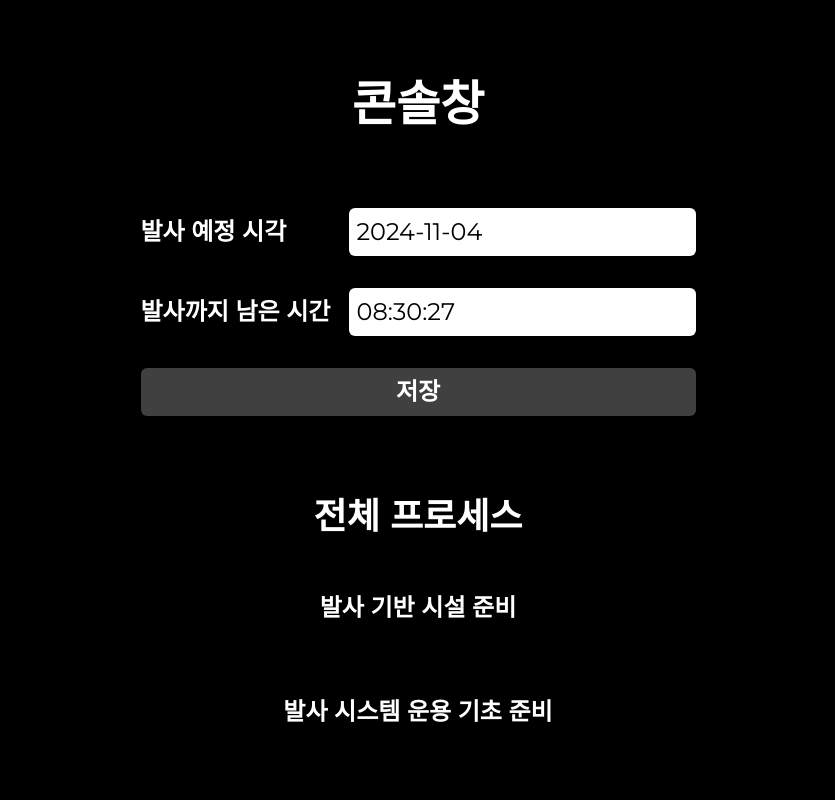
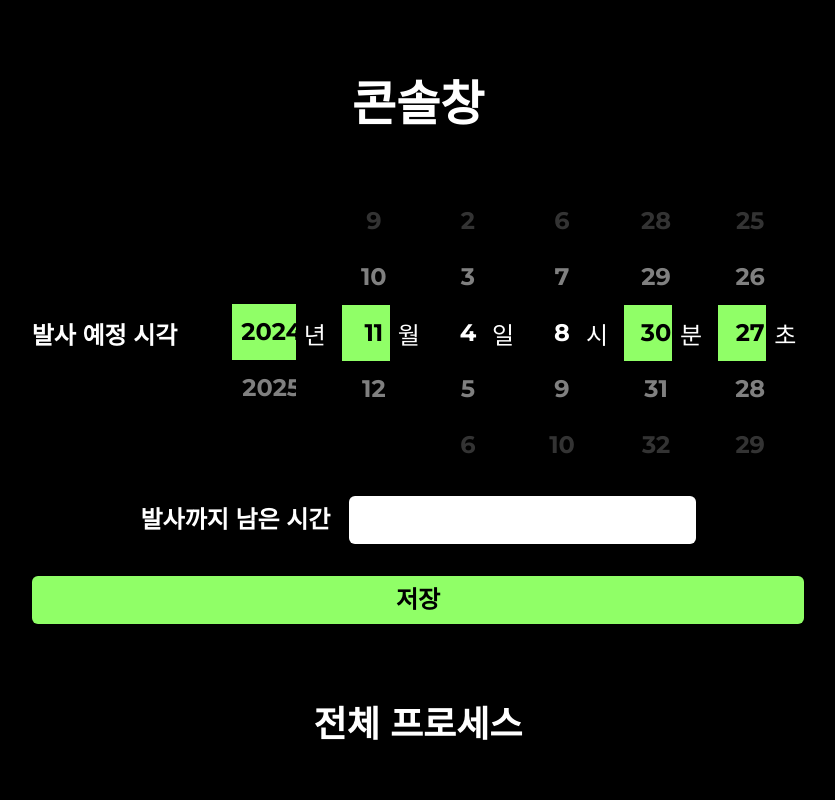
Before and after one commit to hetarho/una-stella, a Next.js app: page /admin in a window 1280 px wide. Shown: the top 800 px of the page, without its empty margins (222-1057 px from the left). Built offline with nearby package versions, Linux system fonts and the light colour scheme; no server answers.

Commit message:
[ADD]스크롤 테스트

```diff
--- a/app/admin/page.tsx
+++ b/app/admin/page.tsx
@@ -1,16 +1,26 @@
 "use client";
 
-import { ChangeEvent, useEffect, useState } from "react";
+import { useCallback, useEffect, useRef, useState } from "react";
 import allProcesses from "../_constant/allProcess";
 import clsx from "clsx";
 
 export default function AdminPage() {
   const [launchTime, setLaunchTime] = useState<Date>(new Date());
   const [currentProcess, setCurrentProcess] = useState(0);
-  const [isLaunchTimeChanged, setIsLaunchTimeChanged] = useState(false);
 
-  const [inputDate, setInputDate] = useState("");
-  const [inputTime, setInputTime] = useState("");
+  const [initialInputYear, setInitialInputYear] = useState("");
+  const [initialInputMonth, setInitialInputMonth] = useState("");
+  const [initialInputDay, setInitialInputDay] = useState("");
+  const [initialInputHours, setInitialInputHours] = useState("");
+  const [initialInputMinutes, setInitialInputMinutes] = useState("");
+  const [initialInputSeconds, setInitialInputSeconds] = useState("");
+
+  const [currentInputYear, setCurrentInputYear] = useState("");
+  const [currentInputMonth, setCurrentInputMonth] = useState("");
+  const [currentInputDay, setCurrentInputDay] = useState("");
+  const [currentInputHours, setCurrentInputHours] = useState("");
+  const [currentInputMinutes, setCurrentInputMinutes] = useState("");
+  const [currentInputSeconds, setCurrentInputSeconds] = useState("");
 
   const fetchCurrentProcess = async () => {
     const res = await fetch("/api/process");
@@ -39,8 +49,13 @@ export default function AdminPage() {
     await fetchCurrentProcess();
   };
 
-  const handleLaunchTimeChange = (e: React.ChangeEvent<HTMLInputElement>) => {
-    setLaunchTime(new Date(e.target.value));
+  const handleInputLaunchTimeChange = (
+    e: React.ChangeEvent<HTMLInputElement>
+  ) => {
+    const {
+      target: { value },
+    } = e;
+    console.log(value);
   };
 
   const handleSaveLaunchTime = async () => {
@@ -60,6 +75,16 @@ export default function AdminPage() {
     const minutes = String(date.getMinutes()).padStart(2, "0");
     const sec = String(date.getSeconds()).padStart(2, "0");
 
+    const now = new Date();
+    const difference = date.getTime() - now.getTime();
+
+    // 시간, 분, 초 계산
+    const leftHours = Math.floor(difference / (1000 * 60 * 60));
+    const leftMinutes = Math.floor(
+      (difference % (1000 * 60 * 60)) / (1000 * 60)
+    );
+    const leftSeconds = Math.floor((difference % (1000 * 60)) / 1000);
+
     return {
       year,
       month,
@@ -67,34 +92,43 @@ export default function AdminPage() {
       hours,
       minutes,
       sec,
+      leftHours,
+      leftMinutes,
+      leftSeconds,
     };
   };
 
   useEffect(() => {
-    const { day, hours, minutes, month, sec, year } =
-      formatDateTimeLocal(launchTime);
+    const {
+      day,
+      hours,
+      minutes,
+      month,
+      sec,
+      year,
+      leftHours,
+      leftMinutes,
+      leftSeconds,
+    } = formatDateTimeLocal(launchTime);
 
-    setInputDate(`${year}-${month}-${day}`);
-    setInputTime(`${hours}:${minutes}:${sec}`);
+    setInitialInputYear(`${year}`);
+    setInitialInputMonth(`${month}`);
+    setInitialInputDay(`${day}`);
+    setInitialInputHours(`${hours}`);
+    setInitialInputMinutes(`${minutes}`);
+    setInitialInputSeconds(`${sec}`);
   }, [launchTime]);
 
-  function handleInputDate(e: ChangeEvent<HTMLInputElement>) {
-    const {
-      target: { value },
-    } = e;
-
-    setInputDate(value);
-
-    setIsLaunchTimeChanged(true);
+  function handleInputHours(value: string) {
+    setCurrentInputHours(value);
   }
 
-  function handleInputTime(e: ChangeEvent<HTMLInputElement>) {
-    const {
-      target: { value },
-    } = e;
+  function handleInputMinutes(value: string) {
+    setCurrentInputMinutes(value);
+  }
 
-    setInputTime(value);
-    setIsLaunchTimeChanged(true);
+  function handleInputSeconds(value: string) {
+    setCurrentInputSeconds(value);
   }
 
   return (
@@ -104,26 +138,74 @@ export default function AdminPage() {
     >
       <div className="text-5xl font-semibold">콘솔창</div>
       <div className="flex flex-col gap-8 items-center">
-        <div className="flex gap-4 items-center justify-center">
+        <div className="flex gap-2 items-center justify-center">
           <div className="font-semibold text-2xl w-48">발사 예정 시각</div>
-          <input
-            className="rounded-md p-2 text-black outline-none text-2xl"
-            value={inputDate}
-            onChange={handleInputDate}
+          <Selector
+            min={2024}
+            max={2025}
+            onChange={handleInputHours}
+            initialValue={initialInputYear}
           />
+          <div className="text-2xl mr-2">년</div>
+          <Selector
+            min={1}
+            max={12}
+            onChange={handleInputHours}
+            initialValue={initialInputMonth}
+          />
+          <div className="text-2xl mr-2">월</div>
+          <Selector
+            min={0}
+            max={31}
+            onChange={handleInputHours}
+            initialValue={initialInputDay}
+          />
+          <div className="text-2xl mr-2">일</div>
+          <Selector
+            min={0}
+            max={23}
+            onChange={handleInputHours}
+            initialValue={initialInputHours}
+          />
+          <div className="text-2xl mr-2">시</div>
+          <Selector
+            min={0}
+            max={59}
+            onChange={handleInputMinutes}
+            initialValue={initialInputMinutes}
+          />
+          <div className="text-2xl mr-2">분</div>
+          <Selector
+            min={0}
+            max={59}
+            onChange={handleInputSeconds}
+            initialValue={initialInputSeconds}
+          />
+          <div className="text-2xl mr-2">초</div>
         </div>
         <div className="flex gap-4 items-center justify-center">
           <div className="font-semibold text-2xl w-48">발사까지 남은 시간</div>
           <input
             className="rounded-md p-2 text-black outline-none text-2xl"
-            value={inputTime}
-            onChange={handleInputTime}
+            onChange={handleInputLaunchTimeChange}
           />
         </div>
         <button
           className={clsx("font-semibold text-2xl p-2 rounded-md w-full", {
-            "bg-[#90FF67] text-black": isLaunchTimeChanged,
-            "bg-neutral-700": !isLaunchTimeChanged,
+            "bg-[#90FF67] text-black":
+              currentInputYear !== initialInputYear ||
+              currentInputMonth !== initialInputMonth ||
+              currentInputDay !== initialInputDay ||
+              currentInputHours !== initialInputHours ||
+              currentInputMinutes !== initialInputMinutes ||
+              currentInputSeconds !== initialInputSeconds,
+            "bg-neutral-700":
+              currentInputYear === initialInputYear &&
+              currentInputMonth === initialInputMonth &&
+              currentInputDay === initialInputDay &&
+              currentInputHours === initialInputHours &&
+              currentInputMinutes === initialInputMinutes &&
+              currentInputSeconds === initialInputSeconds,
           })}
           onClick={handleSaveLaunchTime}
         >
@@ -160,3 +242,106 @@ export default function AdminPage() {
     </div>
   );
 }
+
+function Selector({
+  min,
+  max,
+  onChange,
+  initialValue,
+}: {
+  min: number;
+  max: number;
+  onChange: (value: string) => void;
+  initialValue: string;
+}) {
+  const containerRef = useRef<HTMLDivElement>(null);
+  const itemHeight = 56; // 각 항목의 높이를 지정
+  const [selectedValue, setSelectedValue] = useState(initialValue);
+
+  useEffect(() => {
+    if (!containerRef.current) return;
+
+    const selectedIndex = parseInt(initialValue) - min;
+    containerRef.current.scrollTo({
+      top: selectedIndex * itemHeight,
+    });
+    setSelectedValue(initialValue);
+  }, [initialValue, min]);
+
+  // 스크롤이 멈춘 후 선택된 요소를 업데이트하는 함수
+  const handleScrollEnd = useCallback(() => {
+    if (!containerRef.current) return;
+
+    const scrollTop = containerRef.current.scrollTop;
+    const selectedIndex = Math.round(scrollTop / itemHeight);
+    const selectedValue = min + selectedIndex;
+
+    setSelectedValue(selectedValue.toString());
+
+    // 부모 컴포넌트로 선택된 값 전달
+    onChange(selectedValue.toString());
+
+    // 선택된 요소를 중앙으로 맞추기
+    containerRef.current.scrollTo({
+      top: selectedIndex * itemHeight,
+      behavior: "smooth",
+    });
+  }, [min, onChange, itemHeight]);
+
+  // 스크롤 이벤트 핸들러 설정
+  useEffect(() => {
+    const container = containerRef.current;
+    let scrollTimeout: NodeJS.Timeout;
+
+    const handleScroll = () => {
+      if (scrollTimeout) clearTimeout(scrollTimeout);
+      scrollTimeout = setTimeout(handleScrollEnd, 150); // 스크롤이 멈춘 후 실행
+    };
+
+    container?.addEventListener("scroll", handleScroll);
+    return () => {
+      container?.removeEventListener("scroll", handleScroll);
+      if (scrollTimeout) clearTimeout(scrollTimeout);
+    };
+  }, [handleScrollEnd]);
+
+  return (
+    <div
+      className={clsx("overflow-hidden", {
+        "w-12": initialValue.length !== 4,
+        "w-16": initialValue.length === 4,
+      })}
+    >
+      <div
+        ref={containerRef}
+        className={clsx("overflow-y-scroll h-64 ", {
+          "w-20": initialValue.length !== 4,
+          "w-24": initialValue.length === 4,
+        })}
+      >
+        {/* 빈 공간 추가로 중앙 정렬 보정 */}
+        <div className="h-24"></div>
+        {[...Array(max - min + 1)].map((_, index) => (
+          <div
+            key={`selector-${index}`}
+            className={clsx(
+              "font-bold text-2xl text-center h-10 flex items-center justify-center pr-4",
+              {
+                "bg-[#90FF67] text-black":
+                  selectedValue === (min + index).toString(),
+                "opacity-50":
+                  Math.abs(parseInt(selectedValue) - min - index) === 1,
+                "opacity-20":
+                  Math.abs(parseInt(selectedValue) - min - index) === 2,
+              }
+            )}
+            style={{ height: itemHeight }}
+          >
+            {min + index}
+          </div>
+        ))}
+        <div className="h-28"></div>
+      </div>
+    </div>
+  );
+}
```
